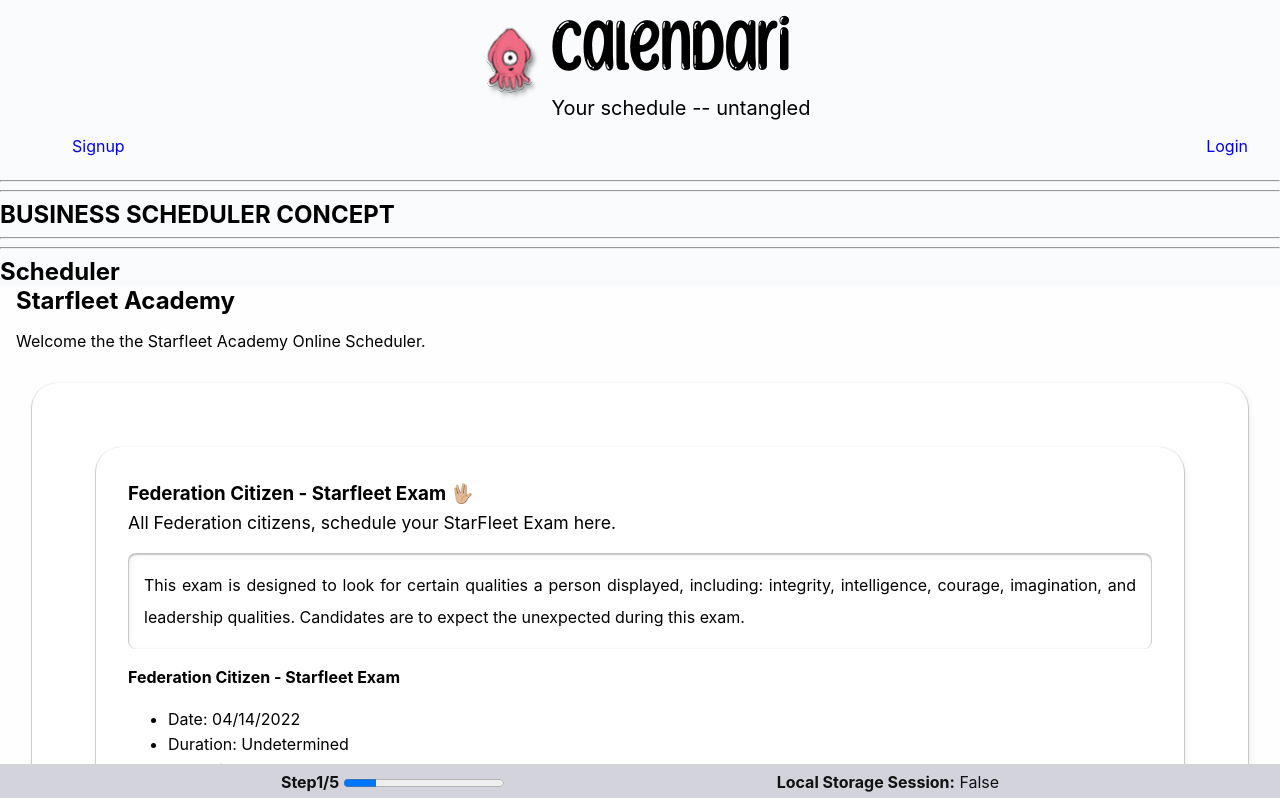
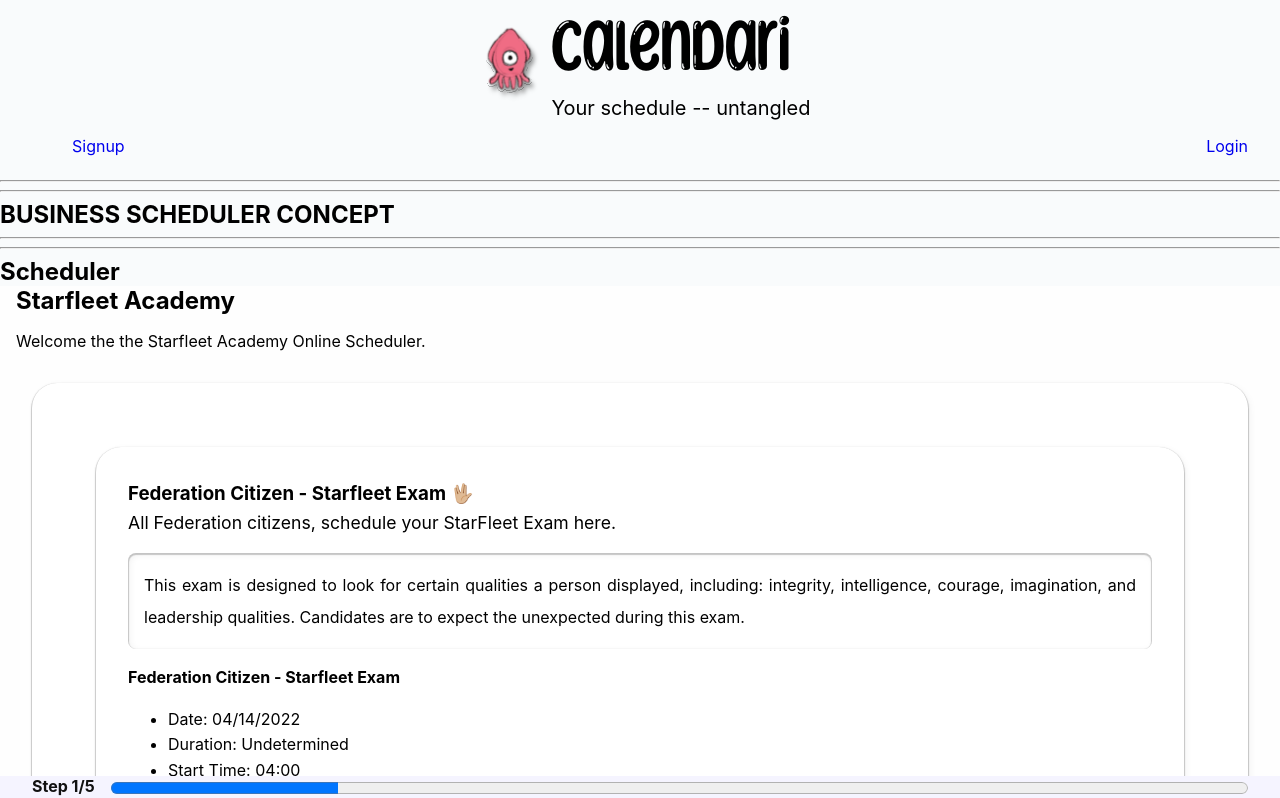
Before and after one commit to ErikPlachta/Calendari, a React (Create React App) app in the folder client/: page / in a window 1280 px wide. Shown: the top 798 px of the page. Built offline with nearby package versions, Linux system fonts and the light colour scheme.

Commit message:
Add polished concept status bar

```diff
--- a/client/src/assets/css/styles.css
+++ b/client/src/assets/css/styles.css
@@ -9,6 +9,7 @@
   --fade-purple-dark: rgb(167, 169, 208); /*#a7a9d0*/
   --fade-purple-light: rgb(230, 237, 241); /*#e6edf1*/
 
+  --theme-l-gp_0: rgb(245, 244, 255);
   --theme-l-gp_1: rgb(223, 216, 220); /* #dfd8dc; */
   --theme-l-gp_2: rgb(211, 211, 220); /*#d3d3dc;*/
 
@@ -251,15 +252,33 @@ button {
 .statusBar{
   bottom: 0;
   margin: auto;
-  padding: .5rem;
+  padding: 0 2rem;
   width: 100%;
   position: fixed;
   display: flex;
-  justify-content: space-evenly;
+  flex-direction: row;
+  flex-wrap: wrap;
+  /* justify-content: space-evenly; */
   align-items: center;
-  background-color: var(--theme-l-gp_2);
+  background-color: var(--theme-l-gp_0);
   color: var(--C10);
   opacity: 1;
+  /* font-size: .8rem; */
+}
+
+
+/* .progressBarLabel, */
+#progressBar{
+  width: 100%;
+  display: flex;
+  justify-content: center;
+  flex: 100%;
+  grid-gap: 1rem;
+}
+progress.progressBarStep{
+  flex: 80%;
+  margin: auto;
+  font-size: 1.5rem;
 }
 
 /* #progressBar{
--- a/client/src/components/Scheduler/index.js
+++ b/client/src/components/Scheduler/index.js
@@ -1,7 +1,12 @@
 import React, { useState, useEffect } from 'react';
+
+//-- PAGES
 import BusinessScheduler from './pages/BusinessScheduler';
+import DateTime from './pages/DateTime';
+
+//-- SUB COMPONENTS
 import StatusBar from './sub-components/StatusBar';
-//-- SCHEDULER
+
 
 const {
   capitalizeFirstLetter,
@@ -55,9 +60,16 @@ export default function Scheduler({business_id_or_name, appointment_type_id}) {
 
   //-- to hold business info and pass down if needed
 
-  const [step, setStep] = useState(1);
+  const [currentPage, setCurrentPage] = useState({}); /* holds current page element based on index */
+  const [step, setStep] = useState(1); /* sets default step to 1 */
+
+  //-- Values Pulled from API / GraphQL
   const [business, setBusiness] = useState({});
   const [appointment_types,set_appointment_types] = useState({});
+
+
+
+
 
   //----------------------------------------------------------------------------
   /* VALIDATING PARAMS
@@ -117,13 +129,11 @@ export default function Scheduler({business_id_or_name, appointment_type_id}) {
   /*
   */
 
-
   //-- Move to the next step
   const nextStep = nextStepButton => {
     nextStepButton.preventDefault();
     setStep(step+1);
   };
-
 
 
   //-- INDEX of Each Page, which is a step of scheduler
@@ -134,6 +144,10 @@ export default function Scheduler({business_id_or_name, appointment_type_id}) {
     4: "API Reroute to root page Appointment with params business_id and appointment_id"
   };
 
+
+  const routeToPage = step =>{
+
+  }
 
 
   const createAppointment = async params => {
@@ -148,7 +162,7 @@ export default function Scheduler({business_id_or_name, appointment_type_id}) {
     // 3. Verify response
 
     // 4. Approve re-route or message to UI
-    setStep(5);
+    setStep(5); //-- 5 is finshed and out of here.
 
     // return response;
   }
@@ -170,11 +184,6 @@ export default function Scheduler({business_id_or_name, appointment_type_id}) {
     return false;
   }
 
-  //-- extract business from database based on JWT id
-  // const business = Businesses[business_id];
-  // const appointment_types = business.configuration.appointment_types;
-
-
 
 
   //----------------------------------------------------------------------------
--- a/client/src/components/Scheduler/pages/Schedule.js
+++ b/client/src/components/Scheduler/pages/DateTime.js
@@ -3,7 +3,7 @@ import Calendar from 'react-calendar';
 import 'react-calendar/dist/Calendar.css';
 import TimePicker from 'react-time-picker';
 
-export default function Schedule() {
+export default function DateTime() {
     const [value, onChange] = useState('9:00');
   return (
     <section className="containerResults">
--- a/client/src/components/Scheduler/sub-components/StatusBar/index.js
+++ b/client/src/components/Scheduler/sub-components/StatusBar/index.js
@@ -4,16 +4,17 @@ export default function StatusBar({step, state}) {
   return (
     <section className="statusBar">
       <span className="" id='progressBar'>
-        <label htmlFor="progressBarStep"><b>Step{step}/5</b> </label>
-        <progress id="progressBarStep" value={step} max="5">{step}/5</progress>
+        <label className="progressBarLabel" htmlFor="progressBarStep"><b>Step {step}/5</b> </label>
+        {/* <label htmlFor="progressBarStep"></label> */}
+        <progress className="progressBarStep" value={step} max="5">{step}/5</progress>
       </span>
-      <span className="">
+      {/* <span className="">
         <b>Local Storage Session:</b> {state
           ? "False"
           : "True"
         }
 
-      </span>
+      </span> */}
     </section>
   )
 };
```
